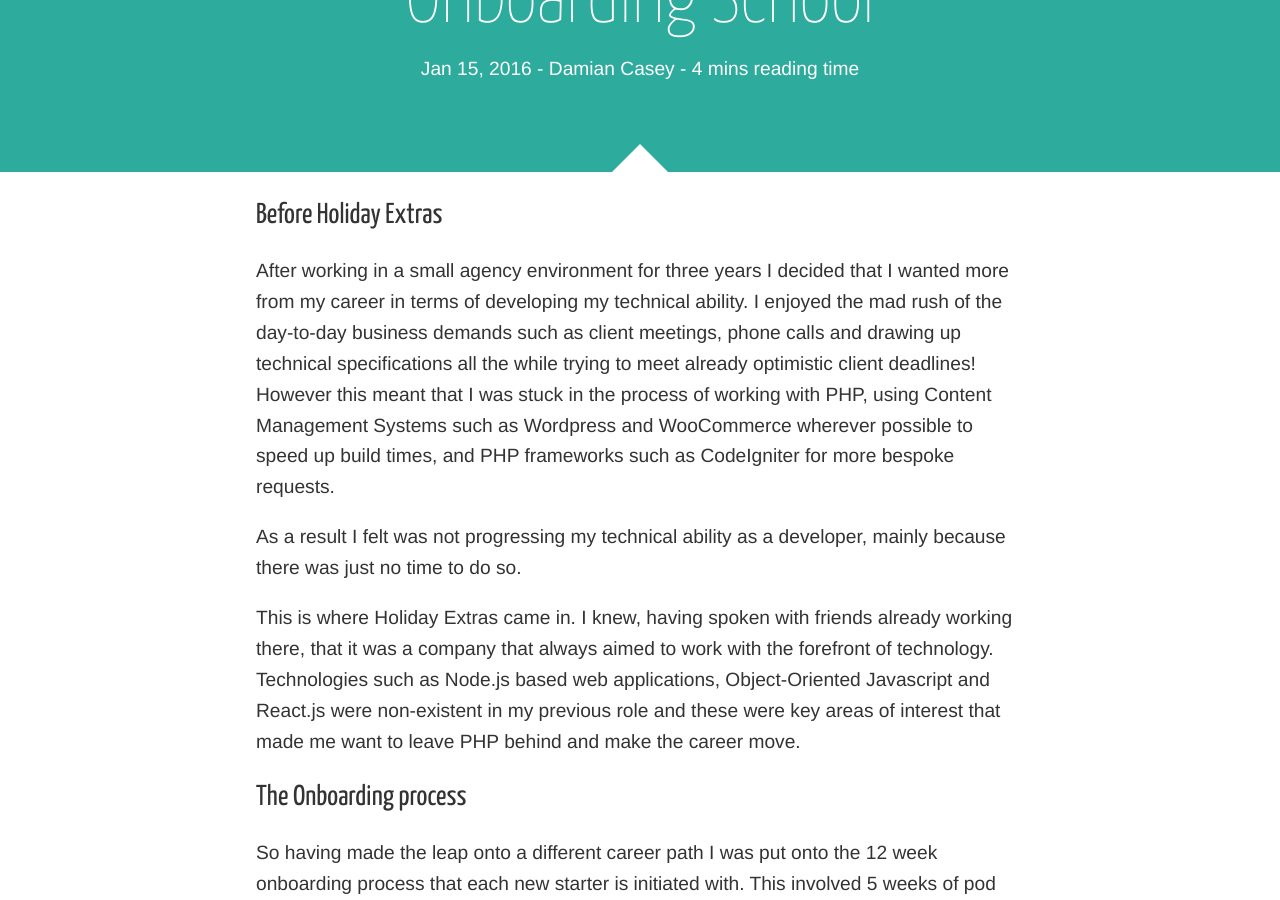
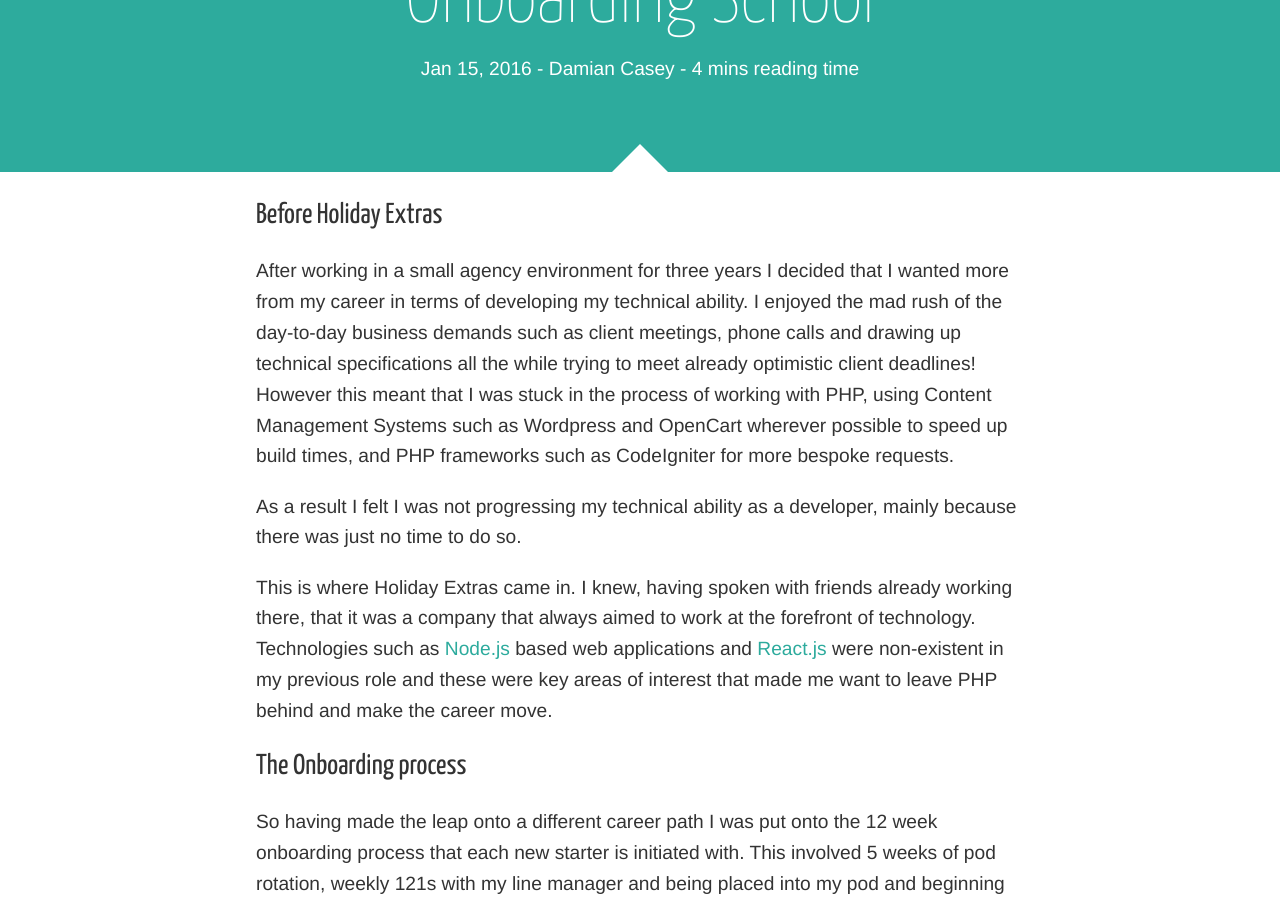
Before and after one commit to holidayextras/holidayextras.github.com, a Jekyll site: the page built from _posts/2016-01-15-onboarding-school.md, in a window 1280 px wide and 900 px high, scrolled down 305 px. Built offline with Jekyll 4.4.1, drawn with Linux system fonts in a browser that asks for light colours; nearby versions of some CDN libraries; comment, search, counter and statistics services are not loaded; some of the changed text lies outside the part shown.

Commit message:
addressed comments on linking and typos

```diff
--- a/_posts/2016-01-15-onboarding-school.md
+++ b/_posts/2016-01-15-onboarding-school.md
@@ -9,11 +9,11 @@ excerpt: "The Onboarding process at Holiday Extras is a 12-week initiation for a
 ---
 
 ## Before Holiday Extras
-After working in a small agency environment for three years I decided that I wanted more from my career in terms of developing my technical ability. I enjoyed the mad rush of the day-to-day business demands such as client meetings, phone calls and drawing up technical specifications all the while trying to meet already optimistic client deadlines! However this meant that I was stuck in the process of working with PHP, using Content Management Systems such as Wordpress and WooCommerce wherever possible to speed up build times, and PHP frameworks such as CodeIgniter for more bespoke requests.
+After working in a small agency environment for three years I decided that I wanted more from my career in terms of developing my technical ability. I enjoyed the mad rush of the day-to-day business demands such as client meetings, phone calls and drawing up technical specifications all the while trying to meet already optimistic client deadlines! However this meant that I was stuck in the process of working with PHP, using Content Management Systems such as Wordpress and OpenCart wherever possible to speed up build times, and PHP frameworks such as CodeIgniter for more bespoke requests.
 
-As a result I felt was not progressing my technical ability as a developer, mainly because there was just no time to do so.
+As a result I felt I was not progressing my technical ability as a developer, mainly because there was just no time to do so.
 
-This is where Holiday Extras came in. I knew, having spoken with friends already working there, that it was a company that always aimed to work with the forefront of technology. Technologies such as Node.js based web applications, Object-Oriented Javascript and React.js were non-existent in my previous role and these were key areas of interest that made me want to leave PHP behind and make the career move.
+This is where Holiday Extras came in. I knew, having spoken with friends already working there, that it was a company that always aimed to work at the forefront of technology. Technologies such as [Node.js](https://nodejs.org/en/) based web applications and [React.js](https://facebook.github.io/react/) were non-existent in my previous role and these were key areas of interest that made me want to leave PHP behind and make the career move.
 
 ## The Onboarding process
 So having made the leap onto a different career path I was put onto the 12 week onboarding process that each new starter is initiated with. This involved 5 weeks of pod rotation, weekly 121s with my line manager and being placed into my pod and beginning to work off my own initiative. I was also given a ‘Buddy’ who was (and still is!) always on-hand to assist where necessary and to make you feel welcome and a member of the team from day one.
@@ -31,9 +31,9 @@ By being a reviewer on other people’s work you get to help out other pods and
 ## Technical learnings
 
 Since joining less than 12 weeks ago I have:
-- Worked with Node.js based web application
-- Worked on backbone.js based web applications and written a basic backbone.js to do list app
-- Been given first class on-site training in React.js along with every other member of the web team
+- Worked with Node.js based web applications
+- Worked on backbone.js based web applications and written a basic backbone.js app
+- Been given first class on-site training in React.js alongside the rest of the web team
 - Written Selenium tests
 - Written Unit tests and gained experience with mocha, sinon, and chai
 
```
Also changed, not shown: other parts of _posts/2016-01-15-onboarding-school.md (+1 -1 lines).
